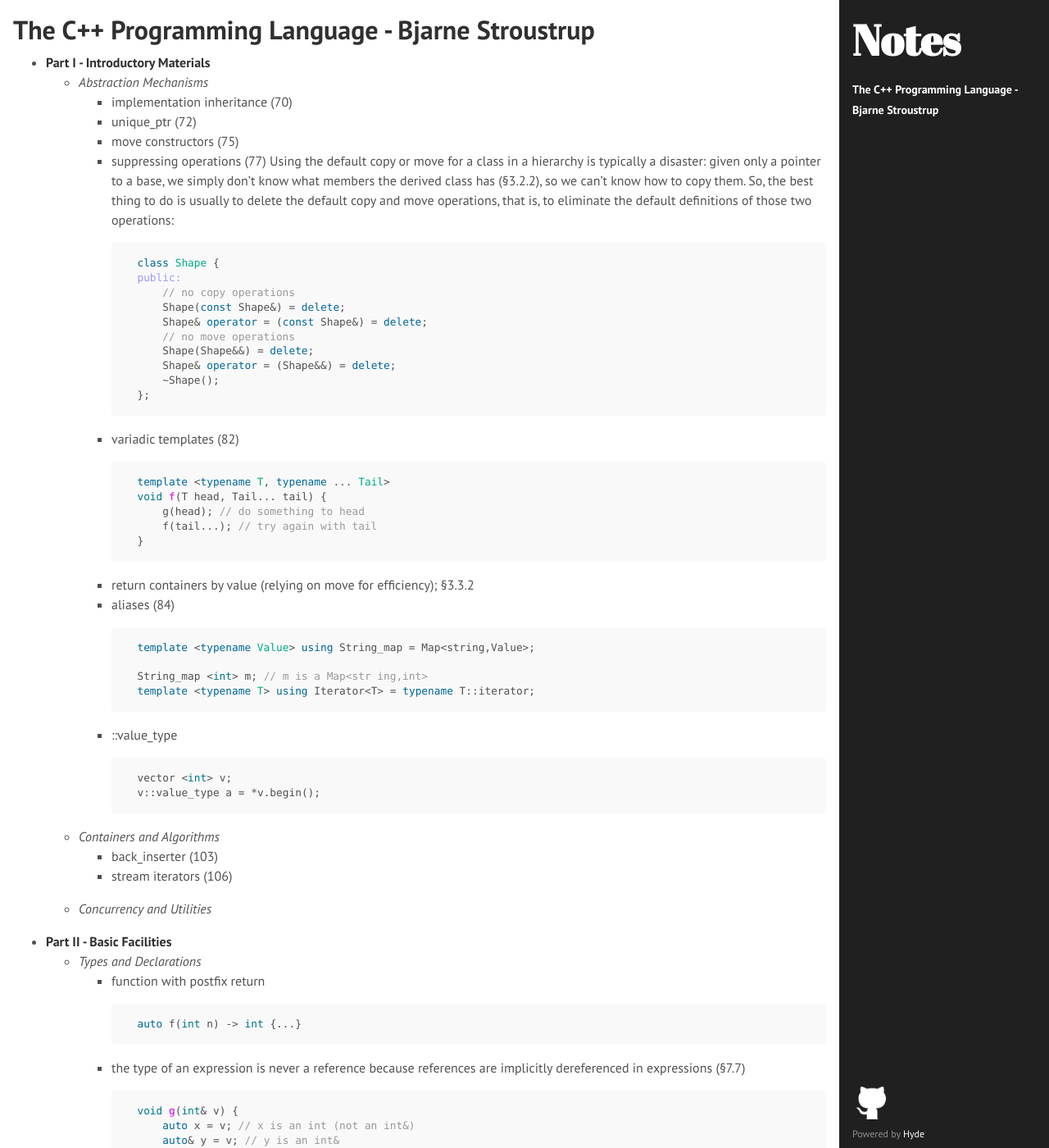
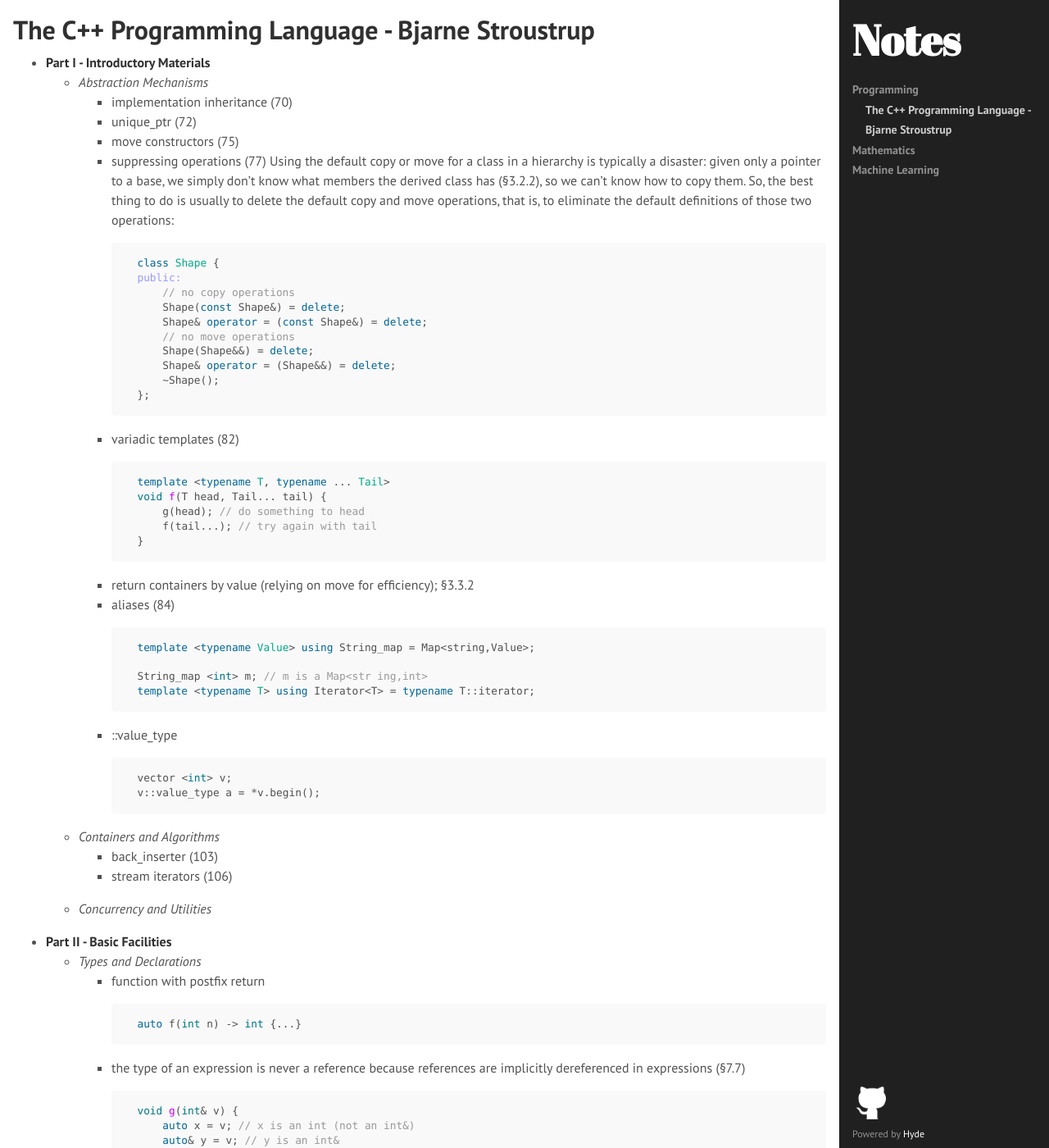
Before and after one commit to Corei13/notes, a Jekyll site: the page built from Programming/The C++ Programming Language - Bjarne Stroustrup/notes.md, in a window 1280 px wide and 1400 px high. Shown: the whole window at 82% size. Built offline with Jekyll 4.4.1, drawn with Linux system fonts in a browser that asks for light colours; Markdown is read by kramdown in place of the engine named in the settings.

Commit message:
Added submenu in navigation

```diff
--- a/Programming/The C++ Programming Language - Bjarne Stroustrup/notes.md
+++ b/Programming/The C++ Programming Language - Bjarne Stroustrup/notes.md
@@ -3,6 +3,7 @@
 title: The C++ Programming Language - Bjarne Stroustrup
 category: Programming
 ---
+
 - **Part I - Introductory Materials**
     - *Abstraction Mechanisms*
         - implementation inheritance (70)
--- a/_config.yml
+++ b/_config.yml
@@ -23,3 +23,5 @@
 
 github:
   repo:           https://github.com/Corei13/notes
+
+sections:         ["Programming", "Mathematics", "Machine Learning"]
--- a/_includes/sidebar.html
+++ b/_includes/sidebar.html
@@ -15,13 +20,18 @@
         `layout: page` in the front-matter. See readme for usage.
       {% endcomment %}
 
+
+
       {% assign pages_list = site.pages %}
-      {% for node in pages_list %}
-        {% if node.title != null %}
-          {% if node.layout == "page" %}
-            <a class="sidebar-nav-item{% if page.url == node.url %} active{% endif %}" href="{{site.baseurl}}{{ node.url }}">{{ node.title }}</a>
+      {% for section in site.sections%}
+        <b class="sidebar-nav-item">{{ section }}</b>
+        {% for node in pages_list %}
+          {% if node.category == section%}
+            {% if node.layout == "page" %}
+              <a class="sidebar-nav-item{% if page.url == node.url %} active{% endif %}" href="{{site.baseurl}}{{ node.url }}">{{ node.title }}</a>
+            {% endif %}
           {% endif %}
-        {% endif %}
+        {% endfor %}
       {% endfor %}
 
 <!--       <a class="sidebar-nav-item" href="{{ site.github.repo }}">GitHub project</a> -->
--- a/public/css/hyde.css
+++ b/public/css/hyde.css
@@ -73,6 +73,11 @@
 /* Sidebar links */
 .sidebar a {
   color: #fff;
+}
+
+.sidebar b + a {
+  color: #ccc;
+  padding-left: 1rem;
 }
 
 .sidebar img {
```
Also changed, not shown: other parts of _includes/sidebar.html (+5 -0 lines).
